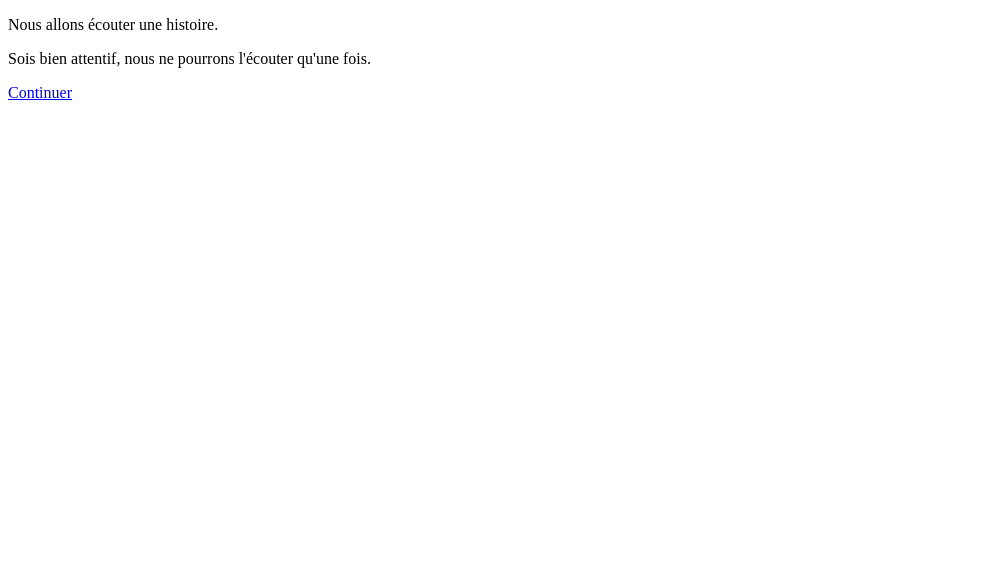
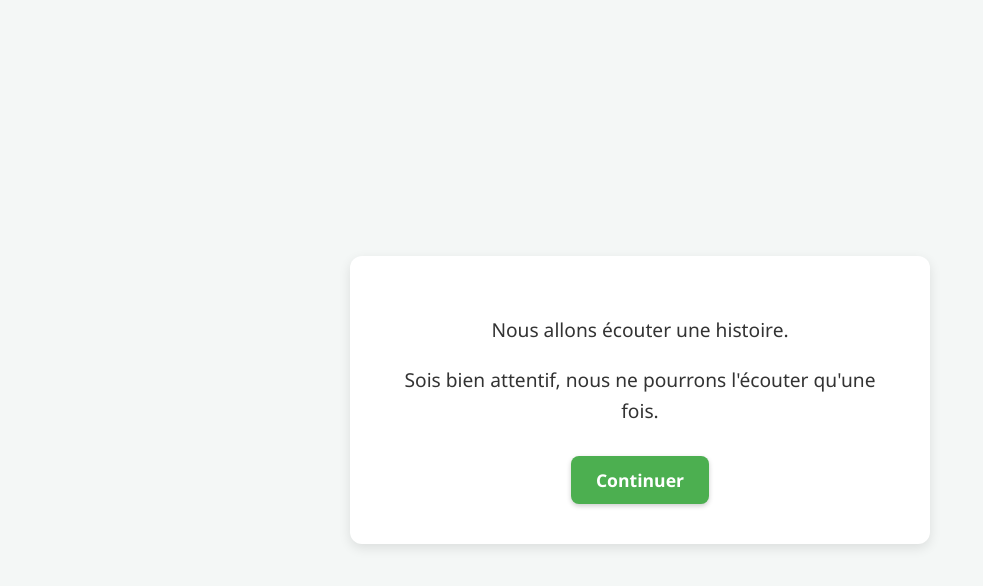
Before and after one commit to felix-pm/projet-entreprise, an Electron app: page templates/avantAudio.html in a window 1280 px wide. Shown: the whole page, without its empty margins (0-983 px from the left). Drawn offline with Linux system fonts and the light colour scheme.

Commit message:
adding css

```diff
--- a/assets/css/creationQuestionnaire.css
+++ b/assets/css/creationQuestionnaire.css
@@ -17,7 +17,7 @@ body {
 
 /* --- BOUTON RETOUR --- */
 #arrowBack {
-  position: absolute;
+  position: fixed;
   top: 10px;
   left: 10px;
   width: 50px; /* Légèrement plus petit que 50px pour être plus élégant */
--- a/assets/css/listQuestionnaire.css
+++ b/assets/css/listQuestionnaire.css
@@ -49,8 +49,10 @@ main {
   border-radius: 12px;
   box-shadow: 0 8px 24px rgba(0, 0, 0, 0.08);
   width: 600px;
-  height: 45s0px;
+  height: 400px;
+  max-height: 400px;
   overflow-y: auto;
+  padding-right: 10px;
 }
 
 /* --- LE STYLE DES LIENS (Générés par ton JS) --- */
--- a/assets/css/pageCreateRenseignements.css
+++ b/assets/css/pageCreateRenseignements.css
@@ -66,7 +66,7 @@ h1 {
   border: 1px solid #ccc;
   border-radius: 6px;
   font-size: 1rem;
-  width: 250px;
+  width: 260px;
   outline: none;
   transition: all 0.3s ease;
 }
--- /dev/null
+++ b/assets/css/pagesIntermediaires.css
@@ -0,0 +1,57 @@
+/* assets/css/pagesIntermediaires.css */
+
+/* Style général de la page : centre le contenu verticalement et horizontalement */
+body {
+  font-family: "Segoe UI", Tahoma, Geneva, Verdana, sans-serif;
+  background-color: #f4f7f6; /* Couleur de fond douce */
+  margin: 0;
+  display: flex;
+  justify-content: center;
+  align-items: center;
+  height: 100vh; /* Prend toute la hauteur de l'écran */
+  color: #333;
+}
+
+/* Boîte principale contenant le texte et le bouton */
+main {
+  background-color: #ffffff;
+  padding: 40px;
+  border-radius: 12px;
+  box-shadow: 0 4px 12px rgba(0, 0, 0, 0.1); /* Légère ombre pour faire ressortir la boîte */
+  text-align: center;
+  max-width: 500px;
+  width: 90%;
+}
+
+/* Style des textes d'instruction */
+main p {
+  font-size: 1.2rem;
+  line-height: 1.6;
+  margin-bottom: 15px;
+}
+
+main p:last-of-type {
+  margin-bottom: 30px; /* Un peu plus d'espace avant le bouton */
+}
+
+/* Transformation du lien "Continuer" en bouton */
+main a {
+  display: inline-block;
+  background-color: #4caf50; /* Vert (tu peux changer selon ta charte graphique) */
+  color: white;
+  text-decoration: none;
+  padding: 12px 25px;
+  font-size: 1.1rem;
+  font-weight: bold;
+  border-radius: 8px;
+  transition:
+    background-color 0.3s ease,
+    transform 0.2s ease;
+  box-shadow: 0 2px 5px rgba(0, 0, 0, 0.2);
+}
+
+/* Effet au survol du bouton */
+main a:hover {
+  background-color: #45a049;
+  transform: scale(1.05); /* Grossit très légèrement au survol */
+}
--- a/templates/avantAudio.html
+++ b/templates/avantAudio.html
@@ -4,6 +4,7 @@
     <meta charset="UTF-8" />
     <meta name="viewport" content="width=device-width, initial-scale=1.0" />
     <title>Audio</title>
+    <link rel="stylesheet" href="../assets/css/pagesIntermediaires.css" />
   </head>
   <body>
     <main>
```
Also changed, not shown: templates/avantQuestionAudio.html (+1 -0 lines), templates/avantQuestionSource.html (+1 -0 lines), templates/avantQuestionVideo.html (+1 -0 lines), templates/avantVideo.html (+1 -0 lines).
